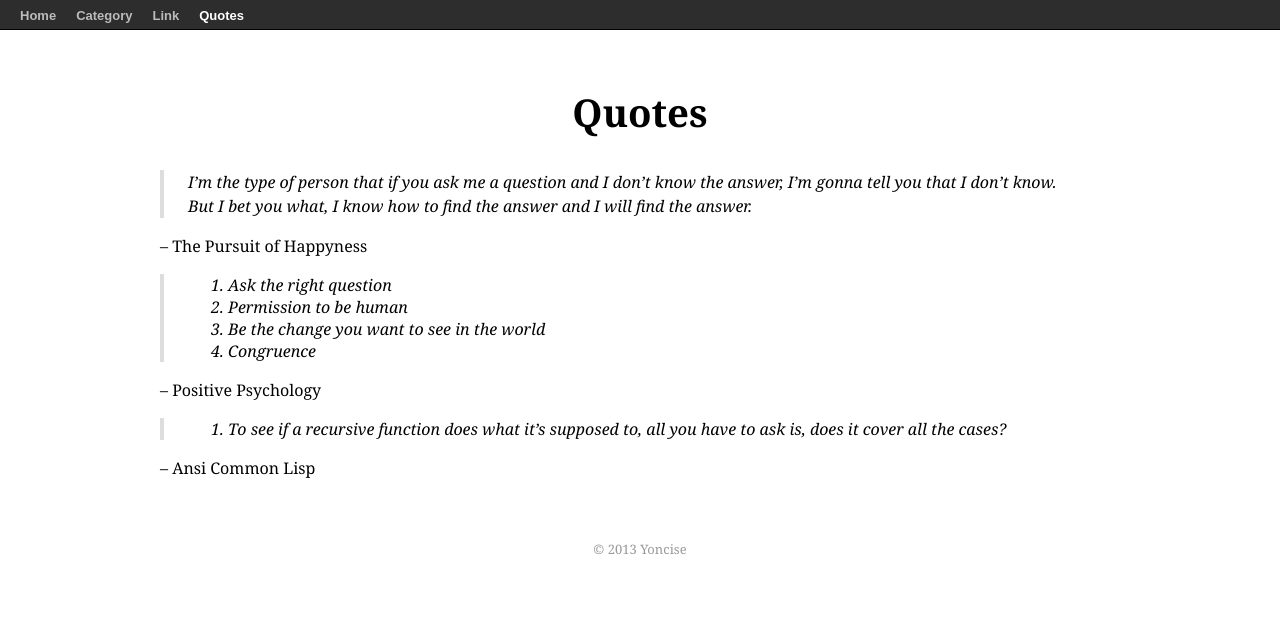
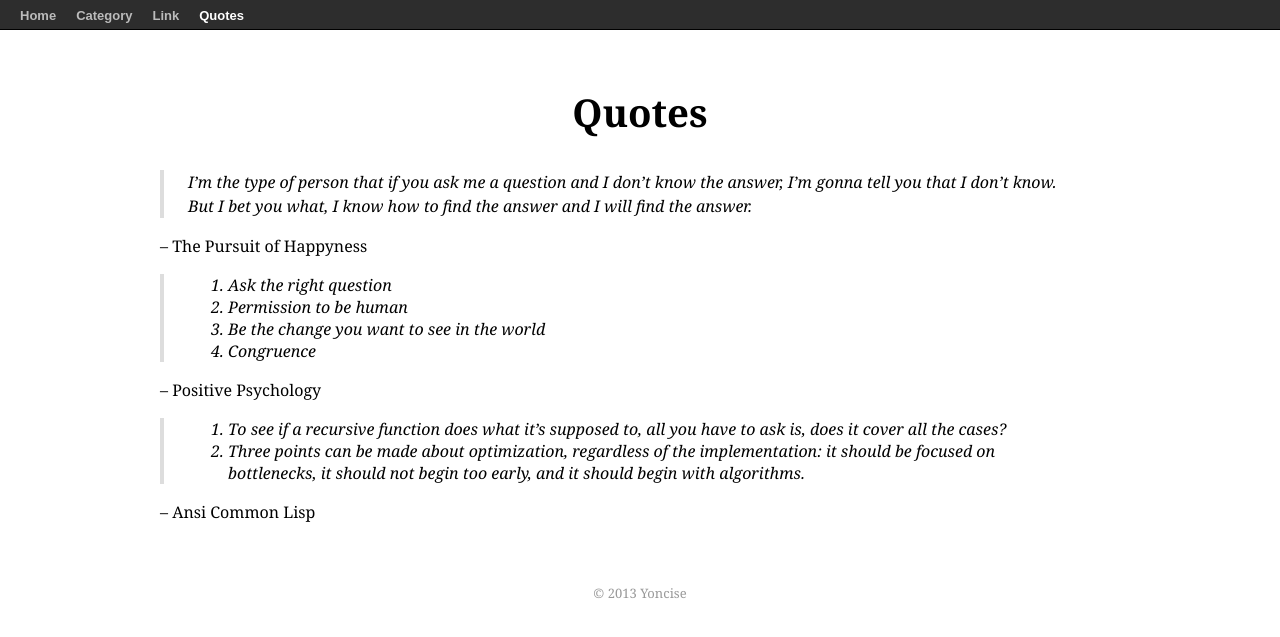
Before and after one commit to yoncise/yoncise.github.io, a Jekyll site: the page built from blog/quotes/index.md, in a window 1280 px wide. Shown: the top 637 px of the page. Built offline with Jekyll 4.4.1, drawn with Linux system fonts in a browser that asks for light colours; Markdown is read by kramdown in place of the engine named in the settings; comment, search, counter and statistics services are not loaded.

Commit message:
The Bottleneck Rule

```diff
--- a/blog/quotes/index.md
+++ b/blog/quotes/index.md
@@ -15,6 +15,7 @@ comment: false
 
 -- Positive Psychology
 
-> 1.  To see if a recursive function does what it's supposed to, all you have to ask is, does it cover all the cases?
+> 1. To see if a recursive function does what it's supposed to, all you have to ask is, does it cover all the cases?
+> 2. Three points can be made about optimization, regardless of the implementation: it should be focused on bottlenecks, it should not begin too early, and it should begin with algorithms.
 
 -- Ansi Common Lisp
```
